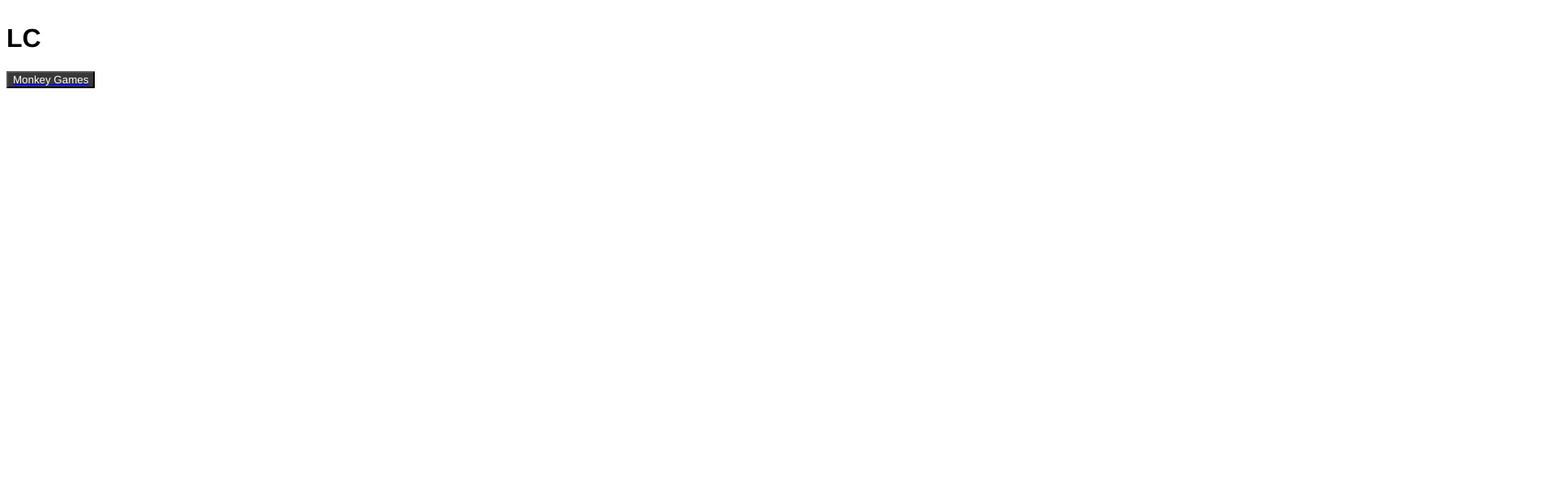
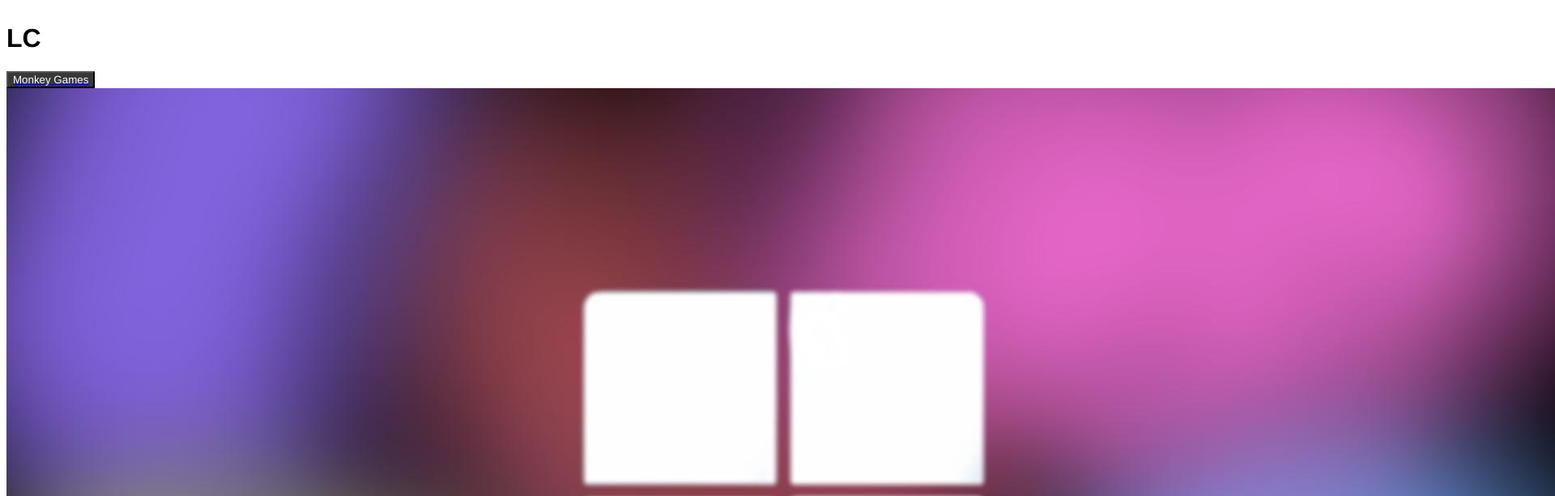
Before and after one commit to Wafiqdad/LC, a plain HTML site: page index.html in a window 1280 px wide. Shown: the top 613 px of the page at 81% size, 1920 px wide, since content can reach past the window. Drawn offline with Linux system fonts and the light colour scheme.

Commit message:
edit index.html

```diff
--- a/index.html
+++ b/index.html
@@ -8,6 +8,7 @@
     <h1>LC</h1>
     <a href="https://wafiqdad.github.io/MonkeyGames/">
       <button>Monkey Games</button>
+      <img src="11 wallpaper.jpg"
     </a>
     <script src="script.js"></script>
   </body>
```
Also changed, not shown: 11 wallpaper.jpg (added).
